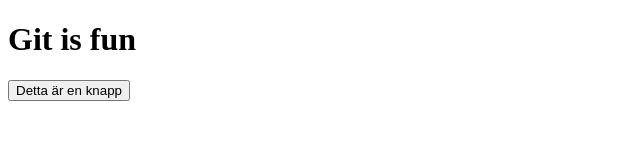
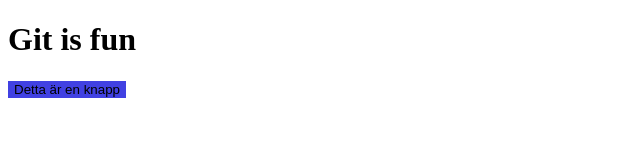
Before and after one commit to mLordswe/didactic-goggles, a plain HTML site: page index.html in a window 1280 px wide. Shown: the whole page, without its empty margins (0-640 px from the left). Drawn offline with Linux system fonts and the light colour scheme.

Commit message:
changed color

```diff
--- a/index.html
+++ b/index.html
@@ -4,6 +4,7 @@
     <meta charset="UTF-8" />
     <meta name="viewport" content="width=device-width, initial-scale=1.0" />
     <title>Git is Fun</title>
+    <link rel="stylesheet" href="style.css" />
   </head>
   <body>
     <h1>Git is fun</h1>
--- a/style.css
+++ b/style.css
@@ -1,5 +1,5 @@
 button {
-  background-color: blue;
+  background-color: rgb(65, 65, 226);
   border: 0cap;
   cursor: all-scroll;
 }
```
